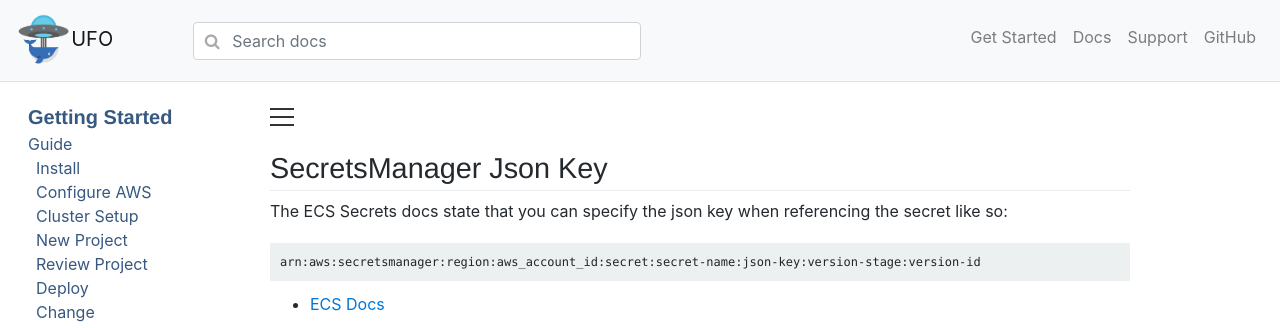
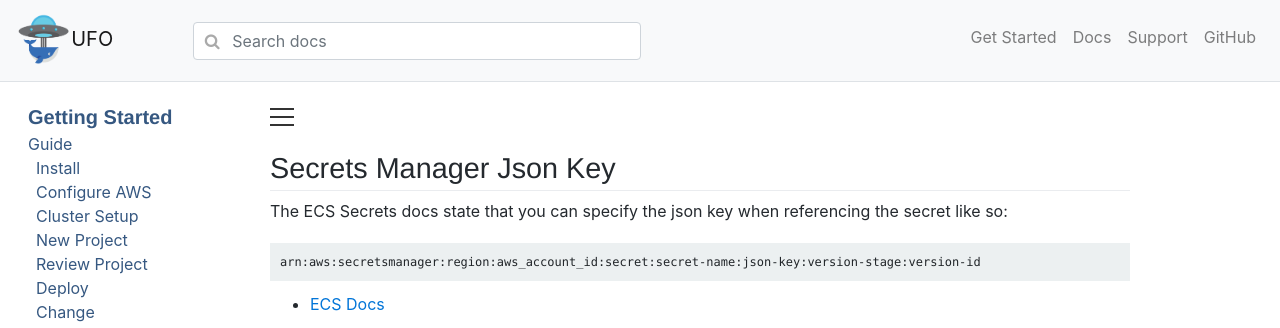
Before and after one commit to boltops-tools/ufo-docs, a Jekyll site: the page built from _docs/debug/secrets.md, in a window 1280 px wide and 900 px high. Shown: the top 328 px of the window. Built offline with Jekyll 4.4.1, drawn with Linux system fonts in a browser that asks for light colours; cached includes are drawn as plain includes; a script that is not in the unit is left out; some of the changed text lies outside the part shown.

Commit message:
secrets manager debug

```diff
--- a/_docs/debug/secrets.md
+++ b/_docs/debug/secrets.md
@@ -1,6 +1,6 @@
 ---
-title: SecretsManager Json Key
-nav_text: SecretsManager
+title: Secrets Manager Json Key
+nav_text: Secrets Manager
 category: debug
 order: 9
 ---
```
